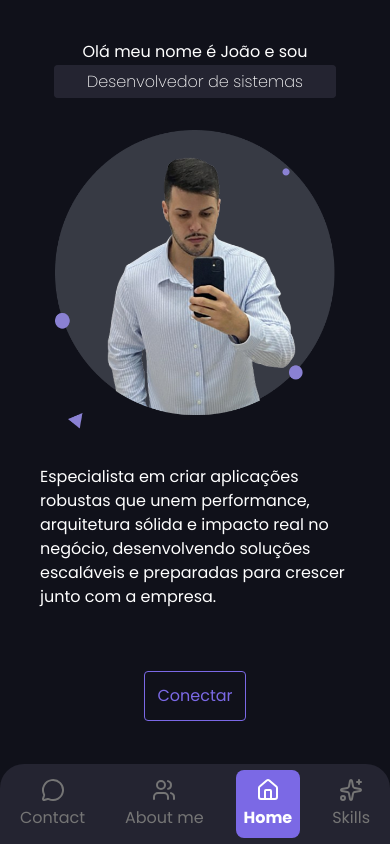
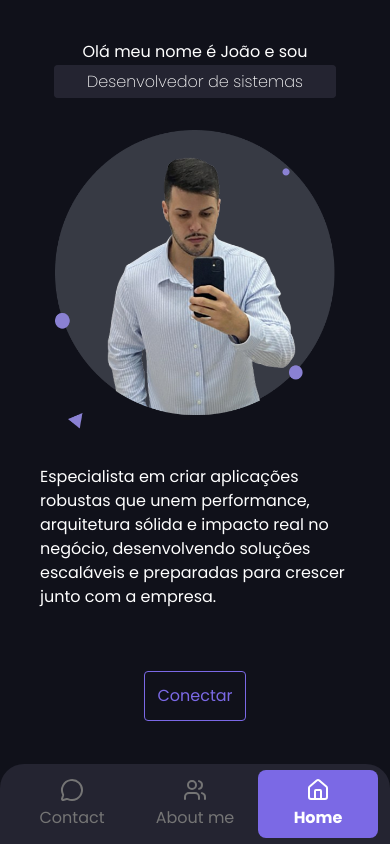
Before and after one commit to joaothiago63/Port, a React (Vite) app: page /home in a window 390 px wide. Shown: the top 844 px of the page. Built offline with nearby package versions, Linux system fonts and the light colour scheme.

Commit message:
:sparkles: feat: feature in navbar mobile

```diff
--- a/src/Layouts/Navbar.tsx
+++ b/src/Layouts/Navbar.tsx
@@ -24,7 +24,6 @@ const navbarIcons: navbarIconsProps[] = [
     { href: "contact", iconName: "MessageCircle", label: "Contact" },
     { href: "about", iconName: "Users", label: "About me" },
     { href: "home", iconName: "Home", label: "Home" },
-    { href: "Skills", iconName: "Sparkles", label: "Skills" }
 ];
 
 
@@ -110,7 +109,7 @@ function IconWithLabel({ children, label, selected }: IconWithLabelProps) {
 
     return (
         <>
-            <div className={`flex flex-col gap-1 items-center cursor-pointer text-[#757575] hover:text-white p-2 ${selected ? selectedClassName : ""}`}>
+            <div className={`w-30 flex flex-col gap-1 items-center cursor-pointer text-[#757575] hover:text-white p-2 ${selected ? selectedClassName : ""}`}>
                 <div className="flex justify-center">
                     {children}
                 </div>
```
